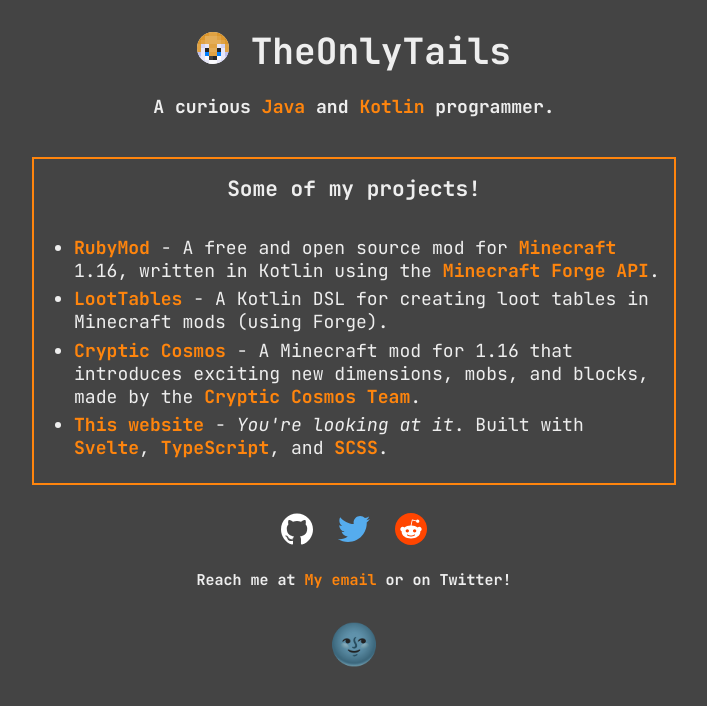
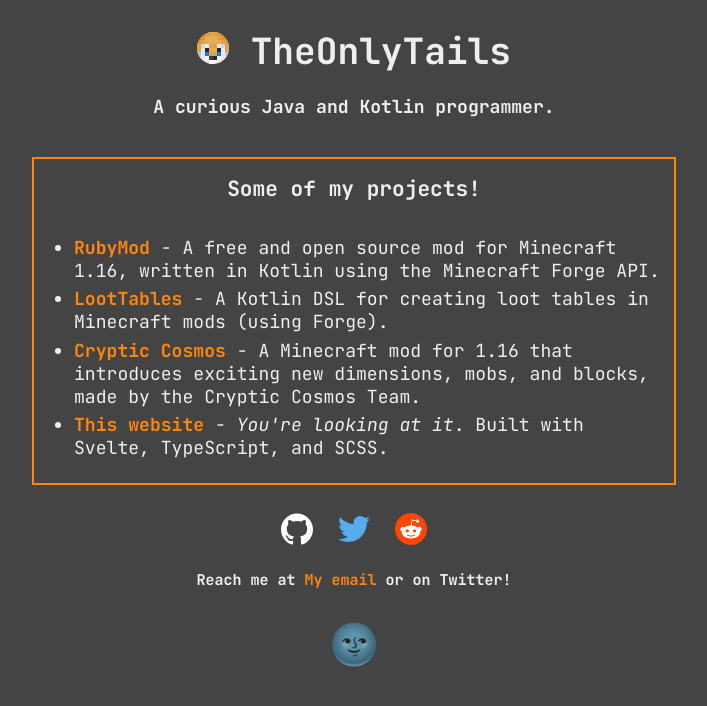
Before and after one commit to TheOnlyTails/theonlytails.com, a Svelte app: page / in a window 1280 px wide. Shown: the top 706 px of the page, without its empty margins (286-993 px from the left). Built offline with nearby package versions, Linux system fonts and the light colour scheme.

Commit message:
Made some improvements to accessibility.

```diff
--- a/src/App.svelte
+++ b/src/App.svelte
@@ -18,7 +18,7 @@
 		name: "RubyMod",
 		href: "https://github.com/theonlytails/rubymod",
 		description:
-				`A free and open source mod for <a href="https://minecraft.net">Minecraft</a> 1.16, written in Kotlin using the <a href="https://github.com/MinecraftForge/MinecraftForge">Minecraft Forge API</a>.`,
+			`A free and open source mod for Minecraft 1.16, written in Kotlin using the Minecraft Forge API.`,
 	},
 		{
 			name: "LootTables",
@@ -28,13 +28,13 @@
 	  {
 		  name: "Cryptic Cosmos",
 		  href: "https://github.com/Team-Cryptic-Cosmos/Cryptic-Cosmos",
-			description: `A Minecraft mod for 1.16 that introduces exciting new dimensions, mobs, and blocks, made by the <a href="https://github.com/Team-Cryptic-Cosmos">Cryptic Cosmos Team</a>.`,
+		  description: `A Minecraft mod for 1.16 that introduces exciting new dimensions, mobs, and blocks, made by the Cryptic Cosmos Team.`,
 	  },
 	  {
 		  name: "This website",
 		  href: "https://github.com/theonlytails/theonlytails.com",
 		  description:
-				`<i>You're looking at it</i>. Built with <a href="https://svelte.dev">Svelte</a>, <a href="https://www.typescriptlang.org/">TypeScript</a>, and <a href="https://sass-lang.com/">SCSS</a>.`,
+			  `<i>You're looking at it</i>. Built with Svelte, TypeScript, and SCSS.`,
 	  },
 	]
 
@@ -60,9 +60,7 @@
 		TheOnlyTails
 	</h1>
 
-	<h4>
-		A curious <a href="https://openjdk.java.net/">Java</a> and <a href="https://kotl.in">Kotlin</a> programmer.
-	</h4>
+	<h4>A curious Java and Kotlin programmer.</h4>
 
 	<div id="projects">
 		<h3 id="projects-title">Some of my projects!</h3>
@@ -88,8 +86,8 @@
 		Reach me at <a href="mailto:theonlytails@theonlytails.com">My email</a> or on Twitter!
 	</h5>
 
-	<button aria-label="Dark mode switch" id="theme-switch" on:click={switchTheme}
-	        role="button">{$isDark ? "🌚" : "🌝"}</button>
+	<button aria-checked={$isDark} id="theme-switch" on:click={switchTheme}
+	        role="switch" title="dark mode switch">{$isDark ? "🌚" : "🌝"}</button>
 </main>
 
 <style lang="scss">
```
Lines whose indentation alone changed are shown as unchanged.
